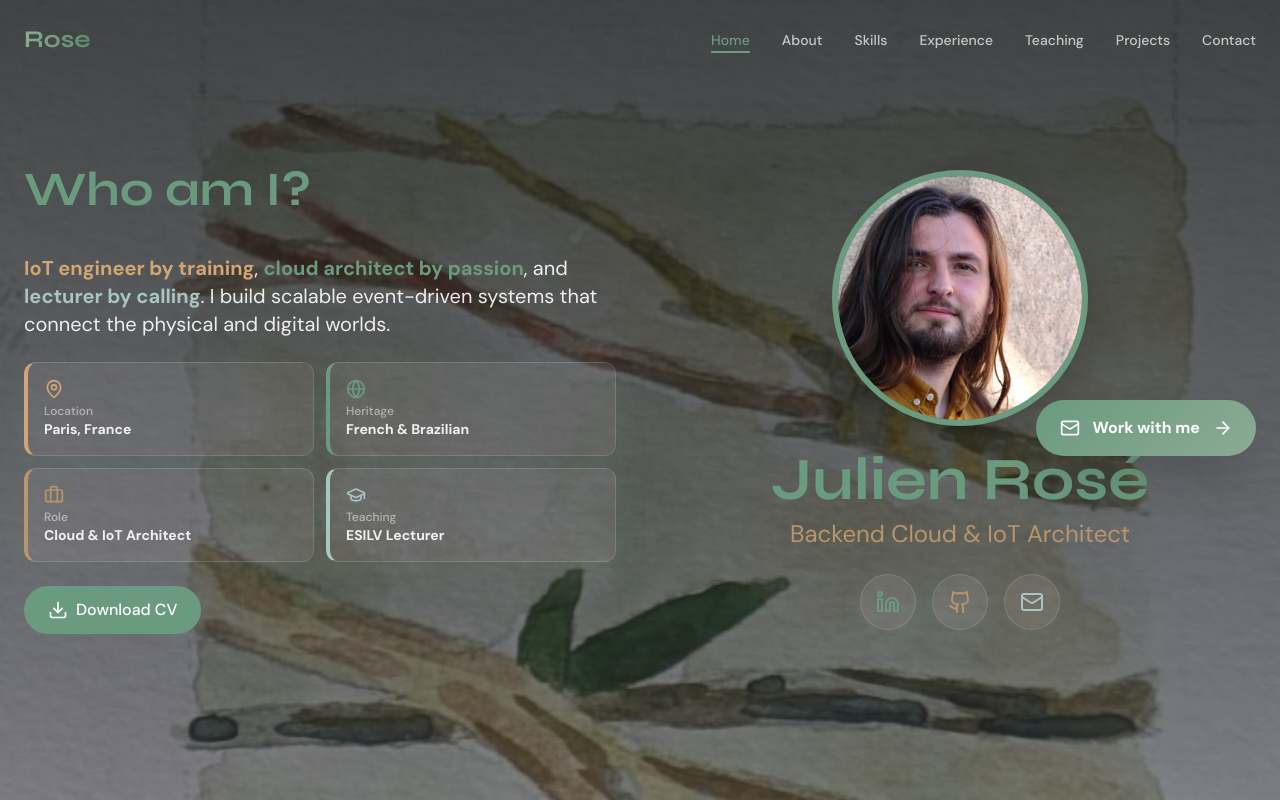
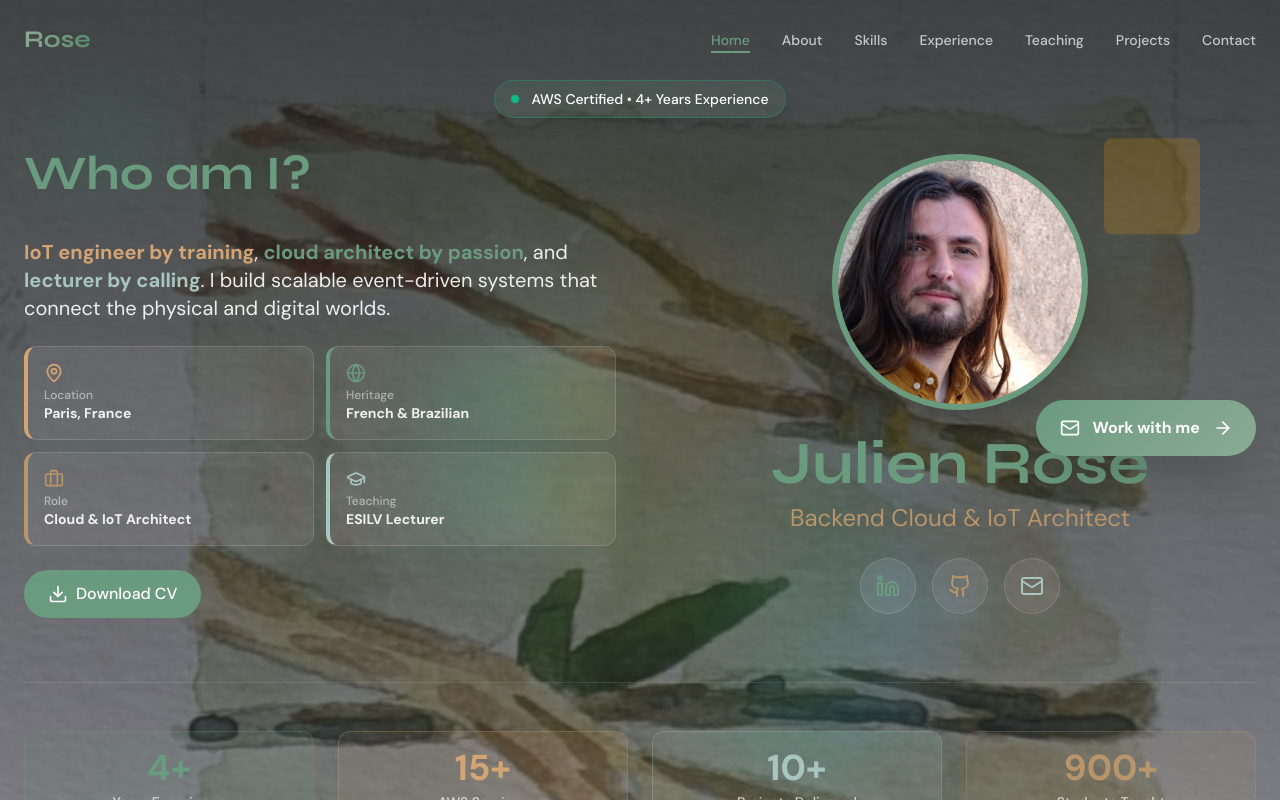
Before and after one commit to LaNeigeLuge/Personnal_Port_Folio_CV_Julien_Rose, a React (Vite) app: page / in a window 1280 px wide. Both pictures are taken after a click on the button "Skip Intro". Shown: the top 800 px of the page. Built offline with nearby package versions, Linux system fonts and the light colour scheme.

Commit message:
new [tsx]: new animation + visuals

```diff
--- a/src/components/AboutRedesign.tsx
+++ b/src/components/AboutRedesign.tsx
@@ -44,8 +44,21 @@ const expertiseBlocks = [
 
 export default function AboutRedesign() {
   return (
-    <section id="about" className="py-20 px-6">
-      <div className="container mx-auto max-w-7xl">
+    <section id="about" className="py-20 px-6 relative overflow-hidden">
+      {/* Grid Pattern Background */}
+      <div className="absolute inset-0 grid-pattern opacity-30" />
+
+      {/* Floating Shapes */}
+      <div className="absolute top-20 right-10 w-24 h-24 bg-emerald-500/10 rounded-full blur-xl animate-pulse" />
+      <div className="absolute top-60 left-20 w-20 h-20 bg-amber-500/20 rounded-lg rotate-45 animate-bounce" />
+      <div className="absolute bottom-40 right-1/4 w-16 h-16 bg-emerald-500/15 rounded-full animate-ping" />
+      <div className="absolute bottom-20 left-1/3 w-24 h-24 bg-blue-400/10 rounded-lg rotate-12 float-animation" />
+
+      {/* Gradient Orbs */}
+      <div className="absolute top-1/3 right-1/2 translate-x-1/2 w-80 h-80 bg-gradient-to-r from-emerald-500/20 via-amber-500/10 to-transparent rounded-full blur-3xl" />
+      <div className="absolute bottom-1/3 left-1/4 w-60 h-60 bg-gradient-to-l from-blue-400/15 via-emerald-500/10 to-transparent rounded-full blur-2xl" />
+
+      <div className="container mx-auto max-w-7xl relative z-10">
         <SectionTitle>My Expertise</SectionTitle>
 
         {/* Two Column Layout: Bio + 3 Expertise Blocks */}
@@ -87,8 +100,9 @@ export default function AboutRedesign() {
                 whileInView={{ opacity: 1, y: 0 }}
                 viewport={{ once: true }}
                 transition={{ duration: 0.4, delay: index * 0.1 }}
+                whileHover={{ scale: 1.02, y: -4 }}
               >
-                <GlassCard hover className="p-6">
+                <GlassCard hover className="p-6 modern-hover glow-effect">
                   {/* Header with Icon */}
                   <div className="flex items-start gap-4 mb-3">
                     <div
--- a/src/components/ExperienceRedesign.tsx
+++ b/src/components/ExperienceRedesign.tsx
@@ -334,8 +334,21 @@ export default function ExperienceRedesign() {
   const [expandedIndex, setExpandedIndex] = useState<number | null>(0);
 
   return (
-    <section id="experience" className="py-20 px-6">
-      <div className="container mx-auto max-w-5xl">
+    <section id="experience" className="py-20 px-6 relative overflow-hidden">
+      {/* Grid Pattern Background */}
+      <div className="absolute inset-0 grid-pattern opacity-30" />
+
+      {/* Floating Shapes */}
+      <div className="absolute top-20 left-10 w-32 h-32 bg-emerald-500/10 rounded-full blur-xl animate-pulse" />
+      <div className="absolute top-60 right-20 w-20 h-20 bg-amber-500/20 rounded-lg rotate-45 animate-bounce" />
+      <div className="absolute bottom-40 left-1/4 w-16 h-16 bg-emerald-500/15 rounded-full animate-ping" />
+      <div className="absolute bottom-20 right-1/3 w-24 h-24 bg-blue-400/10 rounded-lg rotate-12 float-animation" />
+
+      {/* Gradient Orbs */}
+      <div className="absolute top-1/3 left-1/2 -translate-x-1/2 w-96 h-96 bg-gradient-to-r from-emerald-500/20 via-amber-500/10 to-transparent rounded-full blur-3xl" />
+      <div className="absolute bottom-1/3 right-1/4 w-80 h-80 bg-gradient-to-l from-blue-400/15 via-emerald-500/10 to-transparent rounded-full blur-2xl" />
+
+      <div className="container mx-auto max-w-5xl relative z-10">
         <SectionTitle subtitle="Professional Journey">Experience</SectionTitle>
 
         <div className="space-y-4">
@@ -354,7 +367,7 @@ export default function ExperienceRedesign() {
                   className="relative rounded-2xl overflow-hidden backdrop-blur-md transition-all duration-300"
                   style={{
                     background: isExpanded
-                      ? 'rgba(107, 155, 127, 0.12)'
+                      ? 'rgba(47, 56, 51, 0.7)'
                       : 'rgba(255, 255, 255, 0.05)',
                     border: isExpanded
                       ? '1px solid rgba(107, 155, 127, 0.3)'
--- a/src/components/HeroSplit.tsx
+++ b/src/components/HeroSplit.tsx
@@ -16,8 +16,38 @@ const quickFacts = [
 
 export default function HeroSplit() {
   return (
-    <section id="hero" className="min-h-screen flex items-center px-6 relative">
-      <div className="container mx-auto max-w-7xl py-20">
+    <section id="hero" className="min-h-screen flex items-center px-6 relative overflow-hidden">
+      {/* Grid Pattern Background */}
+      <div className="absolute inset-0 grid-pattern opacity-50" />
+
+      {/* Floating Shapes (Phase 2) */}
+      <div className="absolute top-20 left-10 w-32 h-32 bg-emerald-500/10 rounded-full blur-xl animate-pulse" />
+      <div className="absolute top-40 right-20 w-24 h-24 bg-amber-500/20 rounded-lg rotate-45 animate-bounce" />
+      <div className="absolute bottom-32 left-1/4 w-16 h-16 bg-emerald-500/15 rounded-full animate-ping" />
+      <div className="absolute bottom-20 right-1/3 w-20 h-20 bg-blue-400/10 rounded-lg rotate-12 float-animation" />
+
+      {/* Gradient Orbs (Phase 2) */}
+      <div className="absolute top-1/4 left-1/2 -translate-x-1/2 w-96 h-96 bg-gradient-to-r from-emerald-500/20 via-amber-500/10 to-transparent rounded-full blur-3xl" />
+      <div className="absolute bottom-1/4 right-1/4 w-80 h-80 bg-gradient-to-l from-blue-400/15 via-emerald-500/10 to-transparent rounded-full blur-2xl" />
+
+      <div className="container mx-auto max-w-7xl py-20 relative z-10">
+        {/* Badge animé - inspired by Portfolio Gallery */}
+        <motion.div
+          initial={{ opacity: 0, y: -20 }}
+          animate={{ opacity: 1, y: 0 }}
+          transition={{ duration: 0.6 }}
+          className="flex justify-center mb-8"
+        >
+          <div className="inline-flex items-center gap-3 px-4 py-2 rounded-full backdrop-blur-md shadow-lg border border-emerald-500/30"
+            style={{ backgroundColor: 'rgba(107, 155, 127, 0.15)' }}>
+            <div className="relative flex h-2 w-2">
+              <span className="animate-pulse-ring absolute inline-flex h-full w-full rounded-full bg-emerald-400 opacity-75"></span>
+              <span className="relative inline-flex rounded-full h-2 w-2 bg-emerald-500"></span>
+            </div>
+            <span className="text-sm font-medium text-white">AWS Certified • 4+ Years Experience</span>
+          </div>
+        </motion.div>
+
         <div className="grid grid-cols-1 lg:grid-cols-2 gap-12">
 
           {/* LEFT: Bio + Quick Facts */}
@@ -167,6 +197,54 @@ export default function HeroSplit() {
           </motion.div>
 
         </div>
+
+        {/* Stats Section - inspired by Portfolio Gallery */}
+        <motion.div
+          initial={{ opacity: 0, y: 20 }}
+          animate={{ opacity: 1, y: 0 }}
+          transition={{ duration: 0.8, delay: 0.8 }}
+          className="grid grid-cols-2 md:grid-cols-4 gap-6 mt-16 pt-12 border-t border-white/10"
+        >
+          {[
+            { value: '4+', label: 'Years Experience', color: '#6B9B7F' },
+            { value: '15+', label: 'AWS Services', color: '#D4A574' },
+            { value: '10+', label: 'Projects Delivered', color: '#A8C5C0' },
+            { value: '900+', label: 'Students Taught', color: '#B8956A' }
+          ].map((stat, index) => (
+            <motion.div
+              key={stat.label}
+              initial={{ opacity: 0, scale: 0.8, y: 20 }}
+              animate={{ opacity: 1, scale: 1, y: 0 }}
+              transition={{ duration: 0.5, delay: 0.9 + index * 0.1 }}
+              whileHover={{ scale: 1.05, y: -5 }}
+              className="text-center p-4 rounded-xl backdrop-blur-sm modern-hover"
+              style={{
+                background: `linear-gradient(135deg, ${stat.color}15 0%, ${stat.color}25 100%)`,
+                border: `1px solid ${stat.color}40`
+              }}
+            >
+              <div className="text-3xl md:text-4xl font-bold mb-1" style={{ color: stat.color }}>
+                {stat.value}
+              </div>
+              <div className="text-xs md:text-sm text-white/70 font-medium">
+                {stat.label}
+              </div>
+            </motion.div>
+          ))}
+        </motion.div>
+
+        {/* Scroll Indicator - inspired by Portfolio 1 */}
+        <motion.div
+          initial={{ opacity: 0 }}
+          animate={{ opacity: 1 }}
+          transition={{ duration: 0.8, delay: 1.2 }}
+          className="flex flex-col items-center gap-2 mt-12 text-white/50"
+        >
+          <span className="text-sm font-medium">Scroll to explore</span>
+          <div className="w-6 h-10 border-2 border-emerald-500/30 rounded-full flex justify-center p-1">
+            <div className="w-1 h-3 bg-emerald-500 rounded-full animate-bounce"></div>
+          </div>
+        </motion.div>
       </div>
     </section>
   );
--- a/src/index.css
+++ b/src/index.css
@@ -175,3 +175,146 @@
 html {
   scroll-behavior: smooth;
 }
+
+/* ===================================
+   MODERN ANIMATIONS (from references)
+   =================================== */
+
+/* Float animation - from Portfolio 1 */
+@keyframes float {
+  0%, 100% {
+    transform: translateY(0px);
+  }
+  50% {
+    transform: translateY(-10px);
+  }
+}
+
+.float-animation {
+  animation: float 6s ease-in-out infinite;
+}
+
+/* Pulse animation for badges */
+@keyframes pulse-ring {
+  0% {
+    transform: scale(0.8);
+    opacity: 1;
+  }
+  100% {
+    transform: scale(1.5);
+    opacity: 0;
+  }
+}
+
+.animate-pulse-ring {
+  animation: pulse-ring 1.5s cubic-bezier(0.4, 0, 0.6, 1) infinite;
+}
+
+/* Watercolor blob animation */
+@keyframes blob {
+  0%, 100% {
+    transform: translate(0, 0) scale(1);
+  }
+  25% {
+    transform: translate(20px, -20px) scale(1.1);
+  }
+  50% {
+    transform: translate(-20px, 20px) scale(0.9);
+  }
+  75% {
+    transform: translate(20px, 10px) scale(1.05);
+  }
+}
+
+.animate-blob {
+  animation: blob 8s ease-in-out infinite;
+}
+
+.animate-blob-slow {
+  animation: blob 10s ease-in-out infinite;
+}
+
+/* Modern hover effects - from Portfolio 1 */
+.modern-hover {
+  transition: all 0.3s cubic-bezier(0.4, 0, 0.2, 1);
+}
+
+.modern-hover:hover {
+  transform: translateY(-2px) scale(1.02);
+  box-shadow:
+    0 10px 25px rgba(107, 155, 127, 0.2),
+    0 0 0 1px rgba(107, 155, 127, 0.1);
+}
+
+/* Glow effect - from Portfolio 1 */
+.glow-effect {
+  box-shadow:
+    0 0 20px rgba(107, 155, 127, 0.1),
+    0 0 40px rgba(107, 155, 127, 0.05);
+}
+
+.glow-effect:hover {
+  box-shadow:
+    0 0 30px rgba(107, 155, 127, 0.2),
+    0 0 60px rgba(107, 155, 127, 0.1),
+    0 2px 0 rgba(107, 155, 127, 0.3);
+}
+
+/* Grid background pattern - from Portfolio 1 */
+.grid-pattern {
+  background-image:
+    linear-gradient(rgba(107, 155, 127, 0.03) 1px, transparent 1px),
+    linear-gradient(90deg, rgba(107, 155, 127, 0.03) 1px, transparent 1px);
+  background-size: 50px 50px;
+}
+
+/* Gradient border animation */
+@keyframes gradient-border {
+  0% {
+    background-position: 0% 50%;
+  }
+  50% {
+    background-position: 100% 50%;
+  }
+  100% {
+    background-position: 0% 50%;
+  }
+}
+
+.gradient-border {
+  position: relative;
+  background: var(--glass-bg);
+  border-radius: 1rem;
+}
+
+.gradient-border::before {
+  content: '';
+  position: absolute;
+  inset: 0;
+  padding: 1px;
+  background: linear-gradient(45deg,
+    rgba(107, 155, 127, 0.5),
+    rgba(212, 165, 116, 0.5),
+    rgba(168, 197, 192, 0.5),
+    rgba(107, 155, 127, 0.5));
+  background-size: 200% 200%;
+  border-radius: inherit;
+  -webkit-mask: linear-gradient(#fff 0 0) content-box, linear-gradient(#fff 0 0);
+  -webkit-mask-composite: xor;
+  mask-composite: exclude;
+  animation: gradient-border 3s ease infinite;
+}
+
+/* Stagger animation helper */
+.stagger-item {
+  animation: stagger-fade-in 0.5s ease-out forwards;
+  opacity: 0;
+  transform: translateY(20px);
+}
+
+@keyframes stagger-fade-in {
+  to {
+    opacity: 1;
+    transform: translateY(0);
+  }
+}
```
